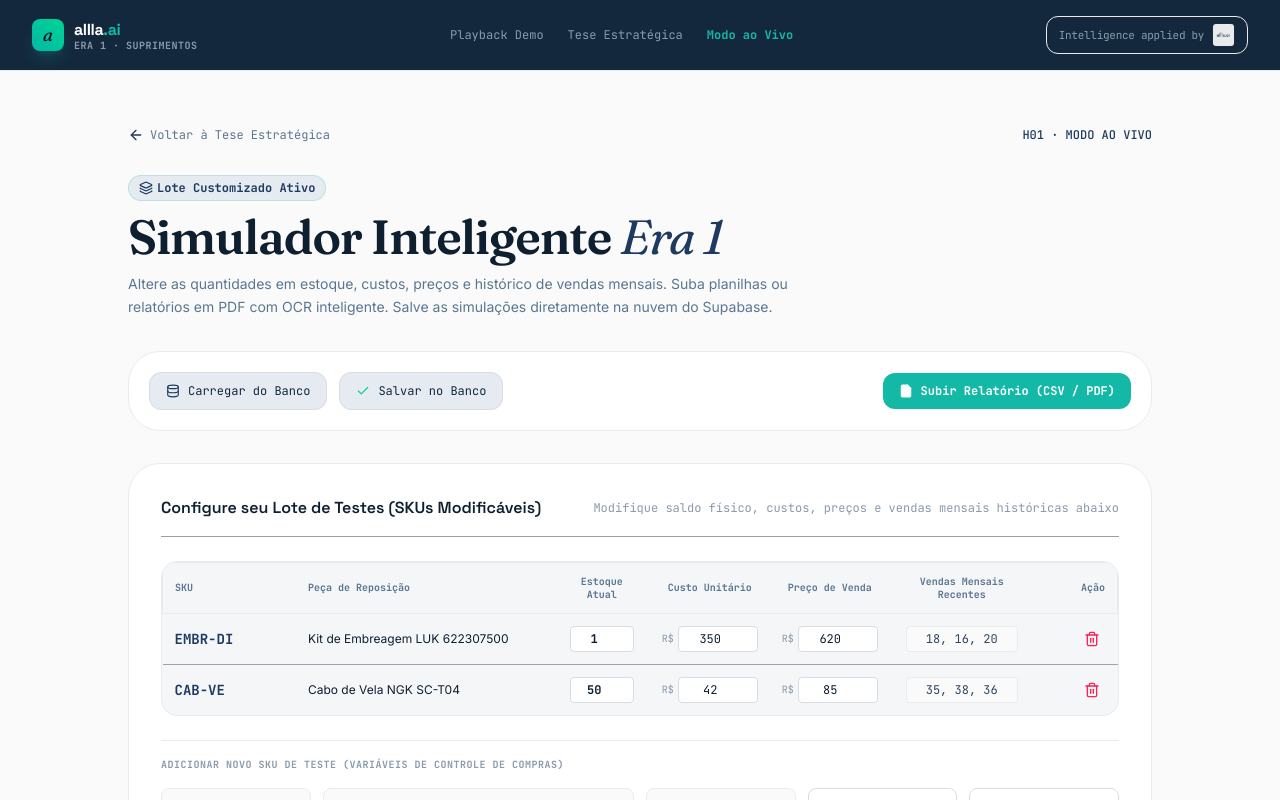
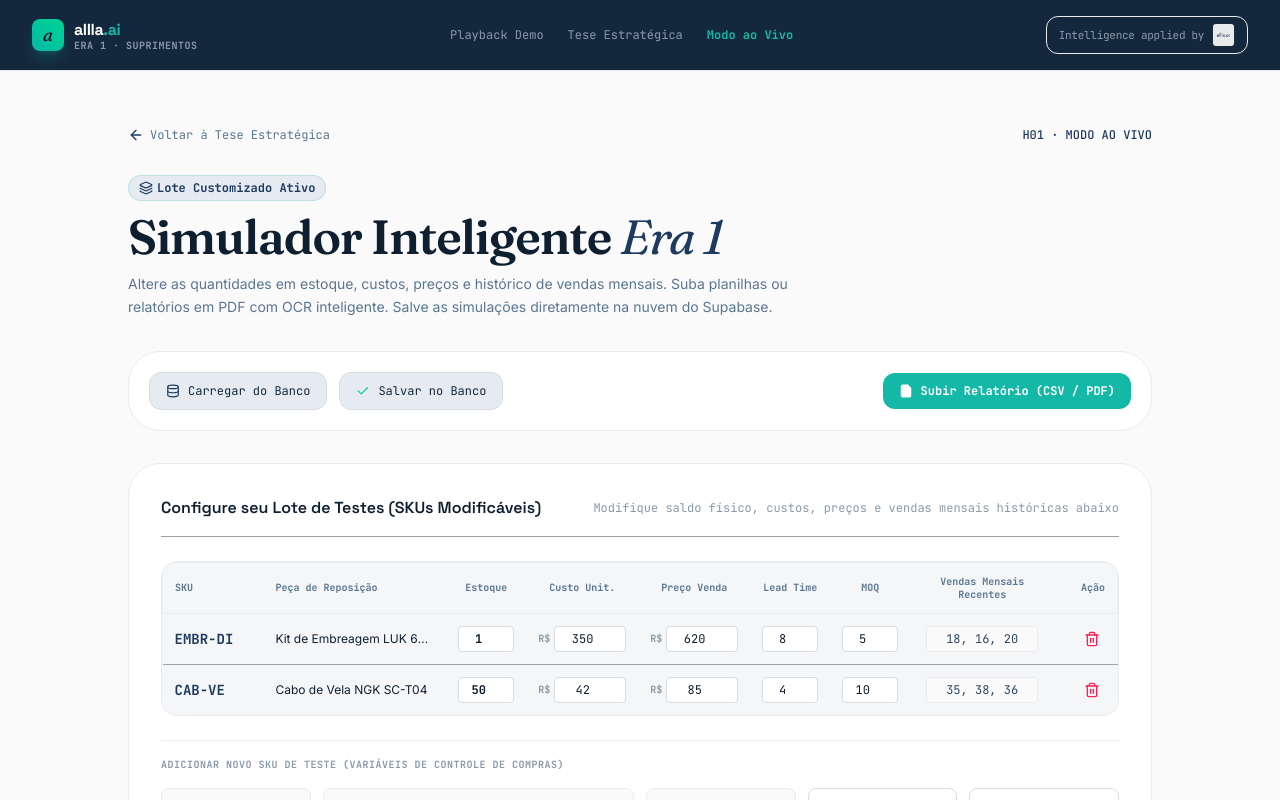
Before and after one commit to igorregoir-lgtm/Agente-de-Estoque-Era-1-Varejao, a React (Vite) app: page / in a window 1280 px wide. Both pictures are taken after a click on the button "Modo ao Vivo". Shown: the top 800 px of the page. Built offline with nearby package versions, Linux system fonts and the light colour scheme; no server answers.

Commit message:
Make Lead Time and MOQ editable in the table

```diff
--- a/src/components/ModoVivoController.tsx
+++ b/src/components/ModoVivoController.tsx
@@ -116,6 +116,19 @@ export default function ModoVivoController({ onBackToTese, onAnalysisResult }: M
     updated[idx].saidas = parsed;
     setItems(updated);
   };
+
+  const handleUpdateLeadTime = (idx: number, lt: number) => {
+    const updated = [...items];
+    updated[idx].leadTimeDias = Math.max(1, lt);
+    setItems(updated);
+  };
+
+  const handleUpdateMoq = (idx: number, moqVal: number) => {
+    const updated = [...items];
+    updated[idx].moq = Math.max(1, moqVal);
+    setItems(updated);
+  };
+
 
   const handleLoadFromDb = async () => {
     setDbLoading(true);
@@ -540,9 +553,11 @@ export default function ModoVivoController({ onBackToTese, onAnalysisResult }: M
               <tr className="bg-brand-navy-light text-slate-400 border-b border-slate-800/40 font-mono text-[10px]">
                 <th className="p-3">SKU</th>
                 <th className="p-3">Peça de Reposição</th>
-                <th className="p-3 text-center w-24">Estoque Atual</th>
-                <th className="p-3 text-center w-28">Custo Unitário</th>
-                <th className="p-3 text-center w-28">Preço de Venda</th>
+                <th className="p-3 text-center w-20">Estoque</th>
+                <th className="p-3 text-center w-24">Custo Unit.</th>
+                <th className="p-3 text-center w-24">Preço Venda</th>
+                <th className="p-3 text-center w-20">Lead Time</th>
+                <th className="p-3 text-center w-20">MOQ</th>
                 <th className="p-3 text-center w-36 font-semibold">Vendas Mensais Recentes</th>
                 <th className="p-3 text-right">Ação</th>
               </tr>
@@ -551,36 +566,52 @@ export default function ModoVivoController({ onBackToTese, onAnalysisResult }: M
               {items.map((item, idx) => (
                 <tr key={idx} className="hover:bg-slate-800/20">
                   <td className="p-3 text-brand-teal font-semibold font-mono text-sm">{item.sku}</td>
-                  <td className="p-3 font-sans truncate max-w-[160px] text-slate-200">{item.nome}</td>
+                  <td className="p-3 font-sans truncate max-w-[150px] text-slate-200">{item.nome}</td>
                   <td className="p-3 text-center">
                     <input
                       type="number"
                       value={item.estoqueAtual}
                       onChange={(e) => handleUpdateStock(idx, Number(e.target.value))}
-                      className="w-16 px-1.5 py-1 bg-brand-navy-dark border border-slate-800 rounded text-center text-brand-teal font-bold font-mono focus:outline-none focus:border-brand-teal/60"
+                      className="w-14 px-1.5 py-1 bg-brand-navy-dark border border-slate-800 rounded text-center text-brand-teal font-bold font-mono focus:outline-none focus:border-brand-teal/60"
                     />
                   </td>
                   <td className="p-3 text-center">
                     <div className="flex items-center justify-center gap-1 font-mono">
-                      <span className="text-[10px] text-slate-500">R$</span>
+                      <span className="text-[10px] text-slate-500 font-bold">R$</span>
                       <input
                         type="number"
                         value={item.custo}
                         onChange={(e) => handleUpdateCusto(idx, Number(e.target.value))}
-                        className="w-20 px-1.5 py-1 bg-brand-navy-dark border border-slate-800 rounded text-center text-slate-205 focus:outline-none focus:border-brand-teal/60"
+                        className="w-18 px-1.5 py-1 bg-brand-navy-dark border border-slate-800 rounded text-center text-slate-205 focus:outline-none focus:border-brand-teal/60"
                       />
                     </div>
                   </td>
                   <td className="p-3 text-center">
                     <div className="flex items-center justify-center gap-1 font-mono">
-                      <span className="text-[10px] text-slate-500">R$</span>
+                      <span className="text-[10px] text-slate-500 font-bold">R$</span>
                       <input
                         type="number"
                         value={item.preco}
                         onChange={(e) => handleUpdatePreco(idx, Number(e.target.value))}
-                        className="w-20 px-1.5 py-1 bg-brand-navy-dark border border-slate-800 rounded text-center text-slate-205 focus:outline-none focus:border-brand-teal/60"
+                        className="w-18 px-1.5 py-1 bg-brand-navy-dark border border-slate-800 rounded text-center text-slate-205 focus:outline-none focus:border-brand-teal/60"
                       />
                     </div>
+                  </td>
+                  <td className="p-3 text-center">
+                    <input
+                      type="number"
+                      value={item.leadTimeDias}
+                      onChange={(e) => handleUpdateLeadTime(idx, Number(e.target.value))}
+                      className="w-14 px-1.5 py-1 bg-brand-navy-dark border border-slate-800 rounded text-center text-slate-205 font-mono focus:outline-none focus:border-brand-teal/60"
+                    />
+                  </td>
+                  <td className="p-3 text-center">
+                    <input
+                      type="number"
+                      value={item.moq}
+                      onChange={(e) => handleUpdateMoq(idx, Number(e.target.value))}
+                      className="w-14 px-1.5 py-1 bg-brand-navy-dark border border-slate-800 rounded text-center text-slate-205 font-mono focus:outline-none focus:border-brand-teal/60"
+                    />
                   </td>
                   <td className="p-3 text-center">
                     <input
```
